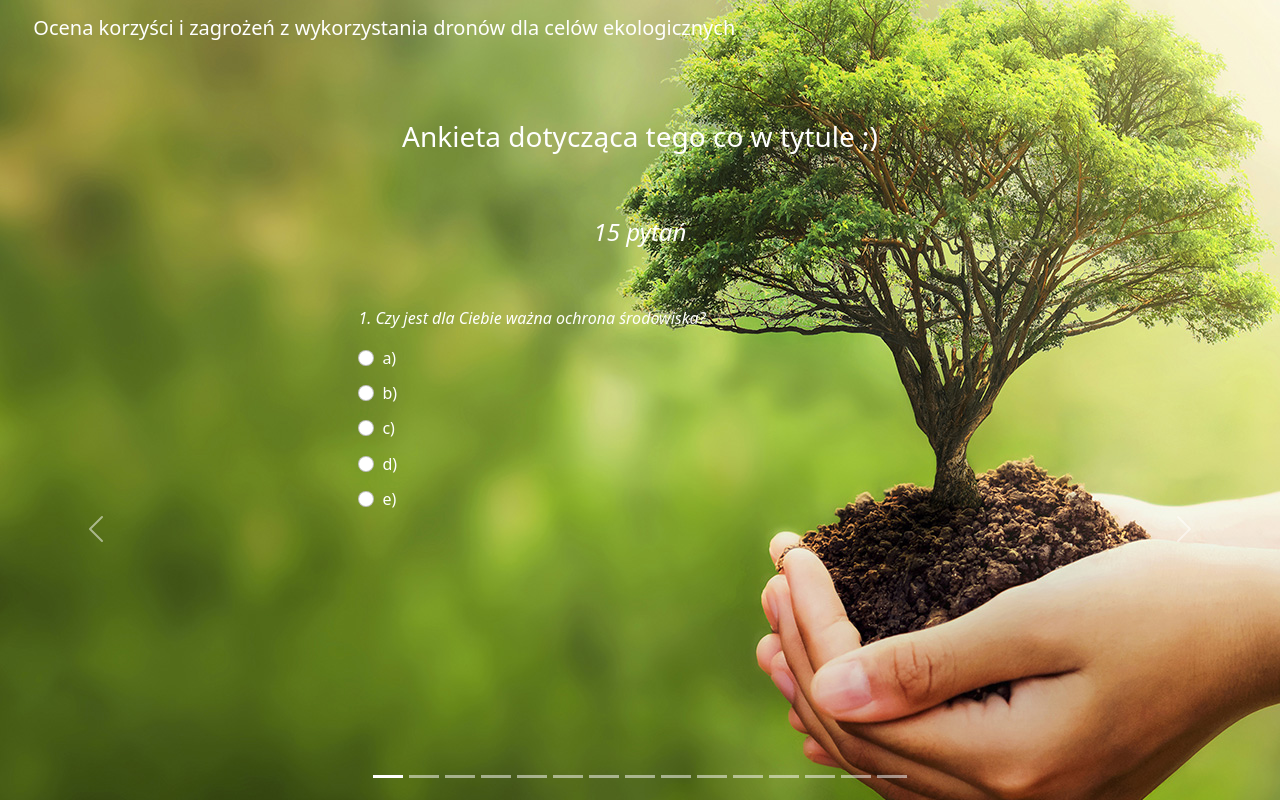
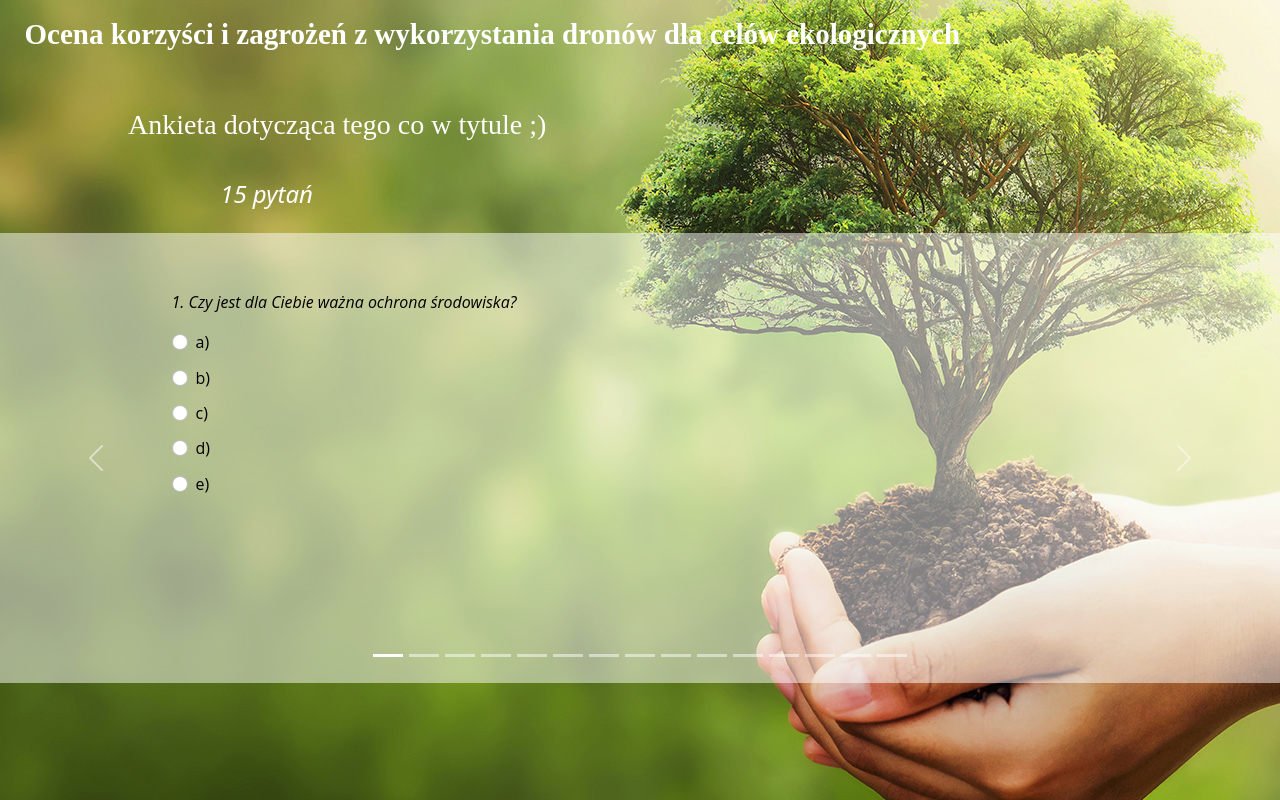
Before and after one commit to Magsxl/WebApp, a Flask app: template templates/poll.html in a window 1280 px wide. Run offline with Flask 2, Linux system fonts and the light colour scheme; the template is opened without the code that fills it, so the values that code supplies are empty.

Commit message:
Fix layout

```diff
--- a/templates/poll.html
+++ b/templates/poll.html
@@ -18,11 +18,11 @@
           </button>
         </div>
     </nav>
-    <div class="container-fluid" id="pollTitle">
+    <div id="pollTitle">
         <h3>Ankieta dotycząca tego co w tytule ;)</h3>
     </div>
-    <div class="container-fluid" id="pollTitle">
-        <h4><i>15 pytań</i></h4>
+    <div id="pollTitle">
+        <h4 style="margin-left:8%"><i>15 pytań</i></h4>
     </div>
     <div id="myCarousel" class="carousel slide" data-bs-interval="10000000000">
         <div class="carousel-indicators">
@@ -91,7 +91,7 @@
             </div>
           </div>
           <div class="carousel-item">
-            <p><i>3. Czy wiedziałeś, że drony znajdują coraz powszechniejsze użycie w codziennym życiu, np. przesyłki kurierskie, policyjne?</i></p>
+            <p><i>3. Czy wiedziałeś, że drony znajdują coraz powszechniejsze użycie w codziennym życiu,<br>np. przesyłki kurierskie, policyjne?</i></p>
             <div class="form-check">
                 <input type="radio" class="form-check-input" id="radio31 invalidCheck" name="optradio3" value="option1" required>
                 <label class="form-check-label" for="radio31 invalidCheck">a) {{dyes}}</label>
@@ -137,7 +137,7 @@
             </div>
           </div>
           <div class="carousel-item">
-            <p><i>5. Czy uważasz, że rozpowszechnienie dronów może stworzyć zagrożenia, które obecnie nie występują?</i></p>
+            <p><i>5. Czy uważasz, że rozpowszechnienie dronów może stworzyć zagrożenia, które obecnie<br>nie występują?</i></p>
             <div class="form-check">
                 <input type="radio" class="form-check-input" id="radio51 invalidCheck" name="optradio5" value="option1" required>
                 <label class="form-check-label" for="radio51 invalidCheck">a) {{dyes}}</label>
@@ -160,7 +160,7 @@
             </div>
           </div>
           <div class="carousel-item">
-            <p><i>6. Czy uważasz, że drony powinny być używane do sztucznego kształtowania systemów biologicznych?</i></p>
+            <p><i>6. Czy uważasz, że drony powinny być używane do sztucznego kształtowania<br>systemów biologicznych?</i></p>
             <div class="form-check">
                 <input type="radio" class="form-check-input" id="radio61 invalidCheck" name="optradio6" value="option1" required>
                 <label class="form-check-label" for="radio61 invalidCheck">a) {{dyes}}</label>
@@ -183,7 +183,7 @@
             </div>
           </div>
           <div class="carousel-item">
-            <p><i>7. Czy uważasz, że wykorzystanie dronów w eksplorowaniu ciężko dostępnych miejsc, może mieć negatywny wpływ na tamtejsze środowisko?</i></p>
+            <p><i>7. Czy uważasz, że wykorzystanie dronów w eksplorowaniu ciężko dostępnych miejsc, może mieć<br>negatywny wpływ na tamtejsze środowisko?</i></p>
             <div class="form-check">
                 <input type="radio" class="form-check-input" id="radio71 invalidCheck" name="optradio7" value="option1" required>
                 <label class="form-check-label" for="radio71 invalidCheck">a) {{dyes}}</label>
@@ -229,7 +229,7 @@
             </div>
           </div>
           <div class="carousel-item">
-            <p><i>9. Czy uważasz, że wykorzystanie dronów w monitorowaniu pól rolniczych, lasów oraz nabrzeży może budzić dyskomfort u osób przebywających na wymienionych terenach?</i></p>
+            <p><i>9. Czy uważasz, że wykorzystanie dronów w monitorowaniu pól rolniczych, lasów oraz nabrzeży<br>może budzić dyskomfort u osób przebywających na wymienionych terenach?</i></p>
             <div class="form-check">
                 <input type="radio" class="form-check-input" id="radio91 invalidCheck" name="optradio9" value="option1" required>
                 <label class="form-check-label" for="radio91 invalidCheck">a) {{dyes}}</label>
@@ -252,7 +252,7 @@
             </div>
           </div>
           <div class="carousel-item">
-            <p><i>10. Czy uważasz, że drony są tańszym rozwiązaniem niż obecnie używane środki w ochronie środowiska?</i></p>
+            <p><i>10. Czy uważasz, że drony są tańszym rozwiązaniem niż obecnie używane środki<br>w ochronie środowiska?</i></p>
             <div class="form-check">
                 <input type="radio" class="form-check-input" id="radio101 invalidCheck" name="optradio10" value="option1" required>
                 <label class="form-check-label" for="radio101 invalidCheck">a) {{dyes}}</label>
@@ -275,7 +275,7 @@
             </div>
           </div>
           <div class="carousel-item">
-            <p><i>11. Czy uważasz, że drony w ochronie środowiska powinny być eksploatowane przez prywatne instytucje?</i></p>
+            <p><i>11. Czy uważasz, że drony w ochronie środowiska powinny być eksploatowane<br>przez prywatne instytucje?</i></p>
             <div class="form-check">
                 <input type="radio" class="form-check-input" id="radio111 invalidCheck" name="optradio11" value="option1" required>
                 <label class="form-check-label" for="radio111 invalidCheck">a) {{dyes}}</label>
@@ -298,7 +298,7 @@
             </div>
           </div>
           <div class="carousel-item">
-            <p><i>12. Czy uważasz, że wykorzystanie dronów w ochronie środowiska powinno zostać dofinansowane przez państwo?</i></p>
+            <p><i>12. Czy uważasz, że wykorzystanie dronów w ochronie środowiska powinno zostać<br>dofinansowane przez państwo?</i></p>
             <div class="form-check">
                 <input type="radio" class="form-check-input" id="radio121 invalidCheck" name="optradio12" value="option1" required>
                 <label class="form-check-label" for="radio121 invalidCheck">a) {{dyes}}</label>
@@ -321,7 +321,7 @@
             </div>
           </div>
           <div class="carousel-item">
-            <p><i>13. Czy uważasz, że powinno się zwiększyć wykorzystanie dronów w ochronie środowiska oraz monitorowaniu zagrożeń z tym związanych?</i></p>
+            <p><i>13. Czy uważasz, że powinno się zwiększyć wykorzystanie dronów w ochronie<br>środowiska oraz monitorowaniu zagrożeń z tym związanych?</i></p>
             <div class="form-check">
                 <input type="radio" class="form-check-input" id="radio131 invalidCheck" name="optradio13" value="option1" required>
                 <label class="form-check-label" for="radio131 invalidCheck">a) {{dyes}}</label>
@@ -432,6 +432,10 @@
         overflow: hidden;
     }
 
+    h3 {
+        font-family: Merriweather, serif;
+    }
+
     label {
         margin-bottom: 0.75%;
     }
@@ -445,31 +449,40 @@
     }
 
     .navbar-brand {
-        margin-left: 1.7%;
+        font-family: Merriweather, serif;
+        font-weight: bold;
+        font-size: 29px;
+        margin-left: 1%;
     }
 
     .carousel {
-        top: 0;
+        top: 2%;
         left: 0;
         min-width: 100%;
-        height: 550px;
-        max-height: 550px;
+        height: 450px;
+        max-height: 450px;
         width: auto;
     }
 
+    #myCarousel {
+        background-color: rgba(255,255,255,0.5);
+    }
+
     .carousel-item {
-        margin-top: 4%;
-        left: 28%;
+        color:black;
+        font-family: "Open Sans", sans-serif;
+        margin-top: 4.5%;
+        left: 13.4%;
     }
 
     #pollTitle {
-        margin-top:5%;
-        text-align: center;
+        margin-top:3%;
+        margin-left: 10%;
     }
 
     #btm {
-        margin-top: 3%;
-        margin-left: 10%;
+        margin-top: 1%;
+        margin-left: 26.5%;
         margin-bottom: 2%;
     }
   </style>
```
Also changed, not shown: templates/end.html (+10 -4 lines), templates/index.html (+24 -9 lines).
